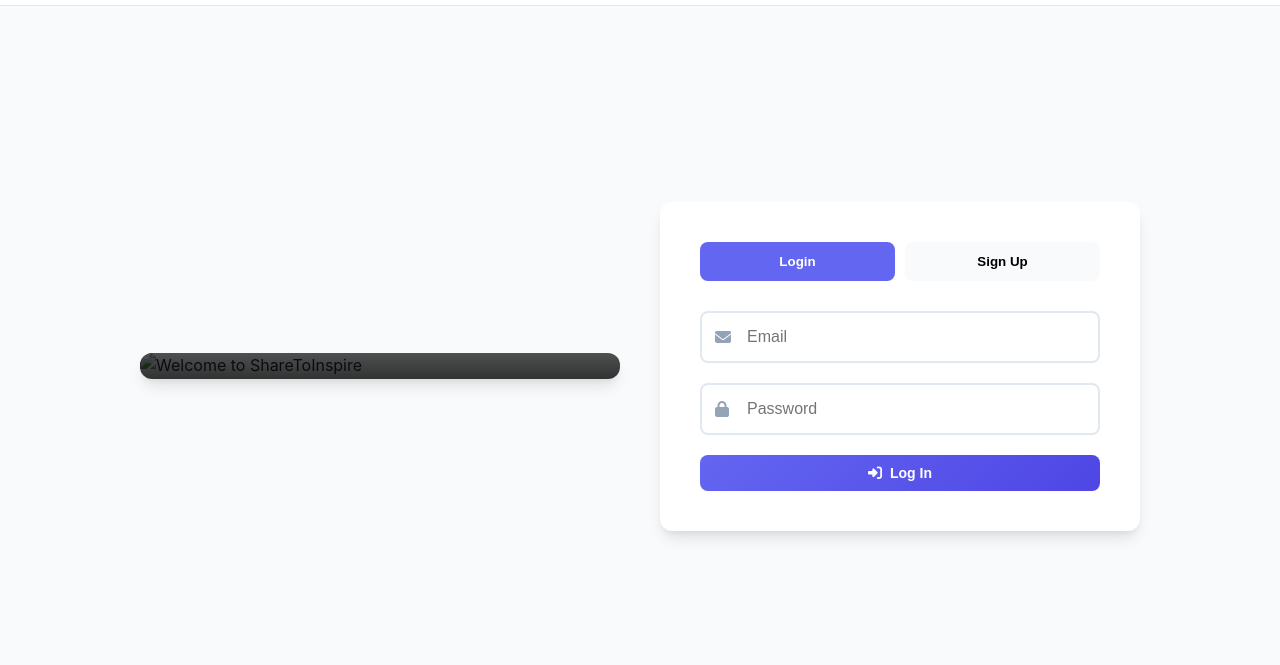
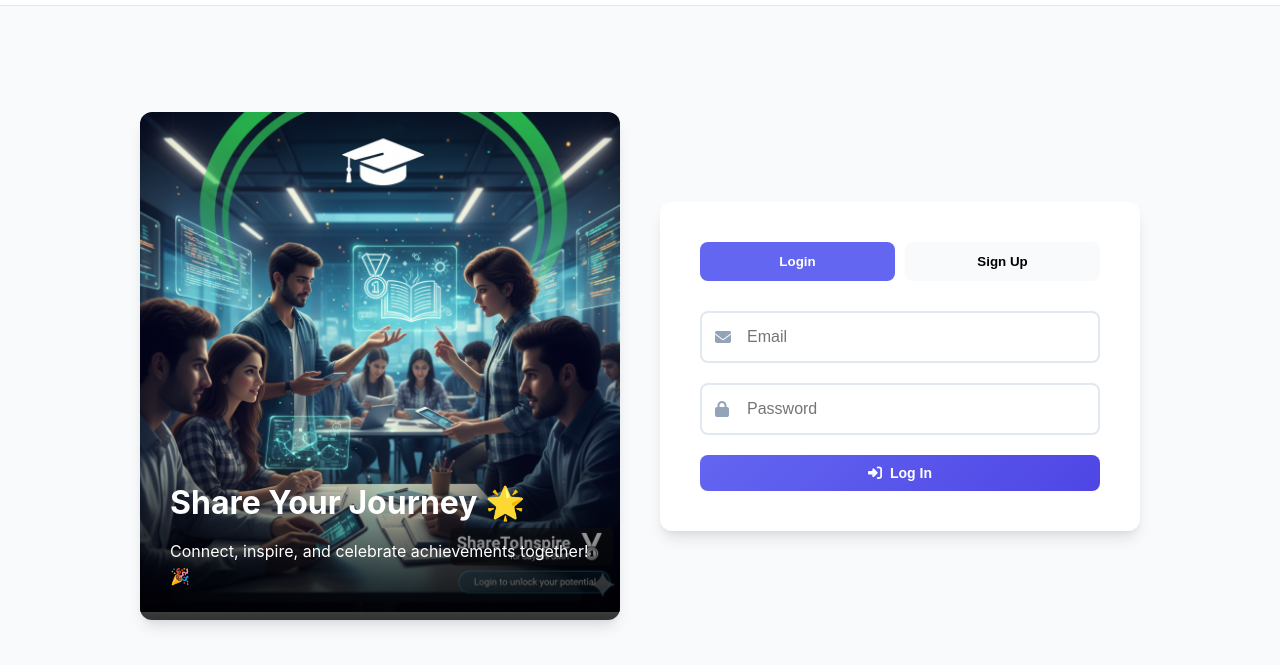
Before and after one commit to Jaffer69/Share-To-Inspire---Social, a plain HTML site: page index.html in a window 1280 px wide. Shown: the part 81-746 px from the top of the page. Drawn offline with Linux system fonts and the light colour scheme.

Commit message:
Update index.html

```diff
--- a/index.html
+++ b/index.html
@@ -22,7 +22,7 @@
         <main class="auth-main">
             <div class="auth-wrapper">
                 <div class="auth-hero">
-                    <img src="./assets/login-page.png" alt="Welcome to ShareToInspire" class="hero-image">
+                    <img src="./login-page.png" alt="Welcome to ShareToInspire" class="hero-image">
                     <div class="hero-overlay">
                         <h2>Share Your Journey 🌟</h2>
                         <p>Connect, inspire, and celebrate achievements together! 🎉</p>
@@ -255,4 +255,5 @@
     </div>
     <script src="app.js"></script>
 </body>
+
 </html>
```
